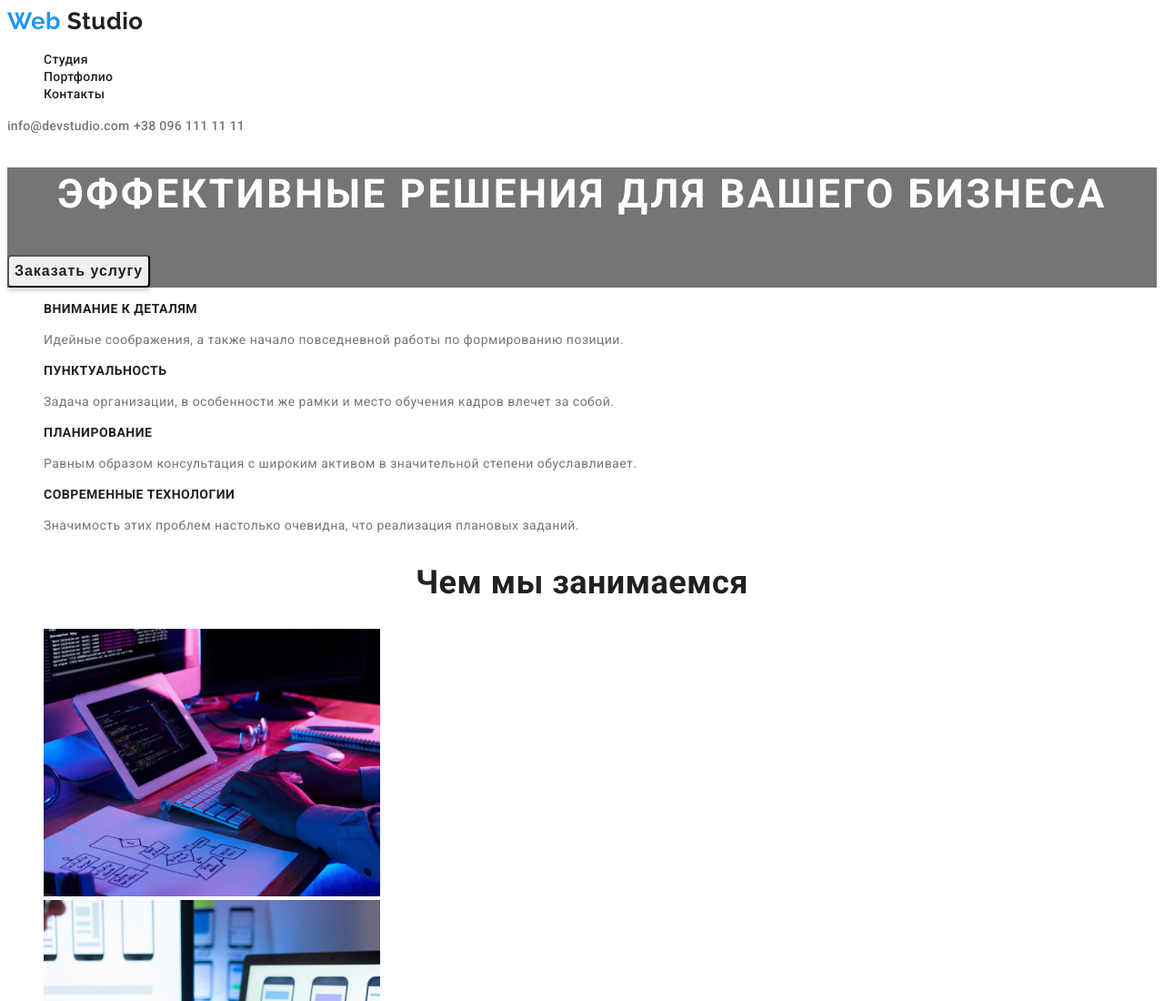
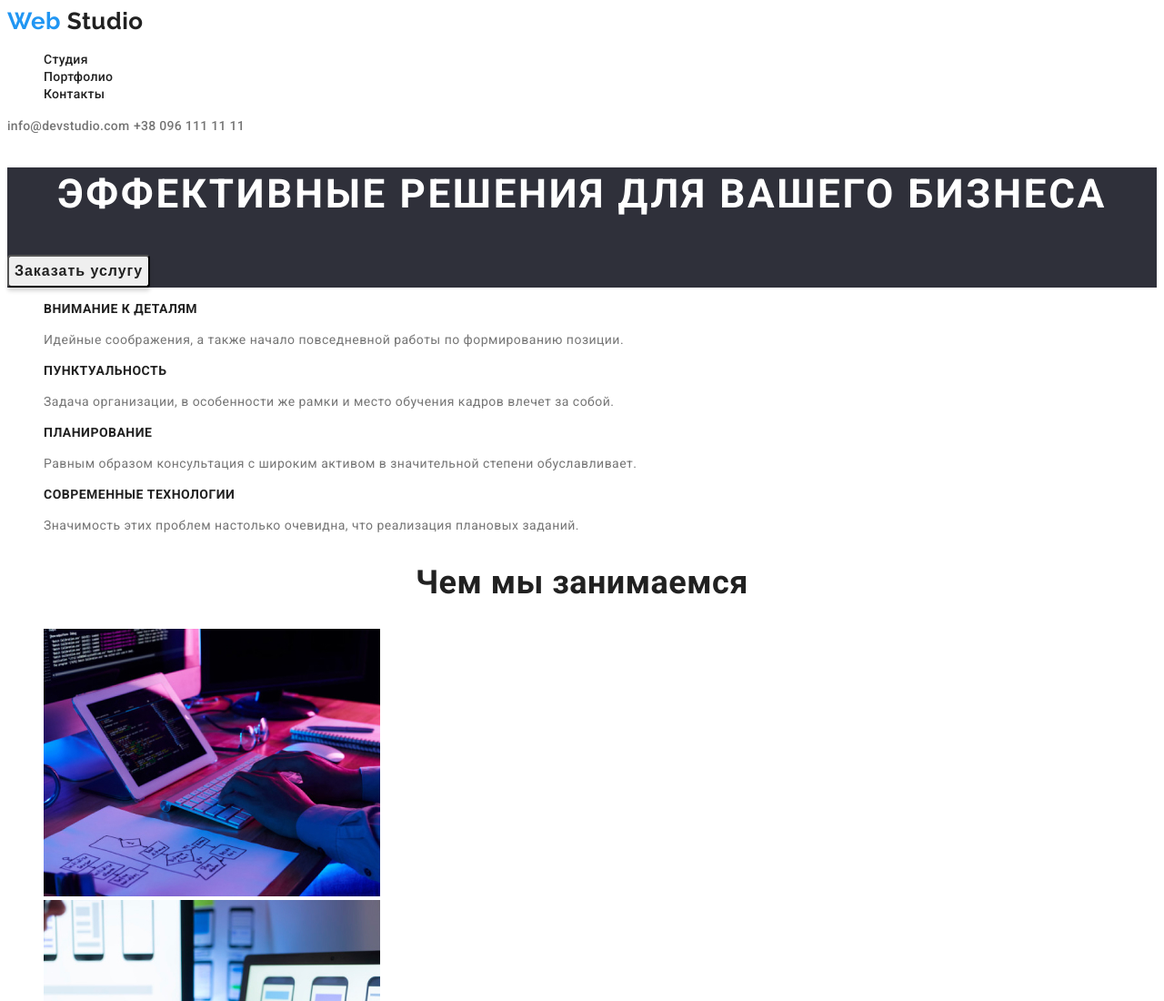
Before and after one commit to IvkoBulavenko/goit-markup-hw-01, a plain HTML site: page index.html in a window 1280 px wide. Shown: the top 1100 px of the page at 91% size. Drawn offline with Linux system fonts and the light colour scheme.

Commit message:
homework2end

```diff
--- a/css/style.css
+++ b/css/style.css
@@ -1,7 +1,7 @@
 /* цвет основного текста #757575*/
 /* вторичный цвет текста #212121 */
 /* цвет акцента 2196f3*/
-/* белый  */
+/* фон белый  */
 :root {
   --primary-text-color: #757575;
   --title-text-color: #212121;
@@ -71,7 +71,7 @@ nav a,
 /* h1 Заголовок h1 */
 .hero {
   color: var(--primary-white-color);
-  background-color: var(--primary-text-color);
+  background-color: #2f303a;
 }
 h1 {
   font-weight: 900;
```
